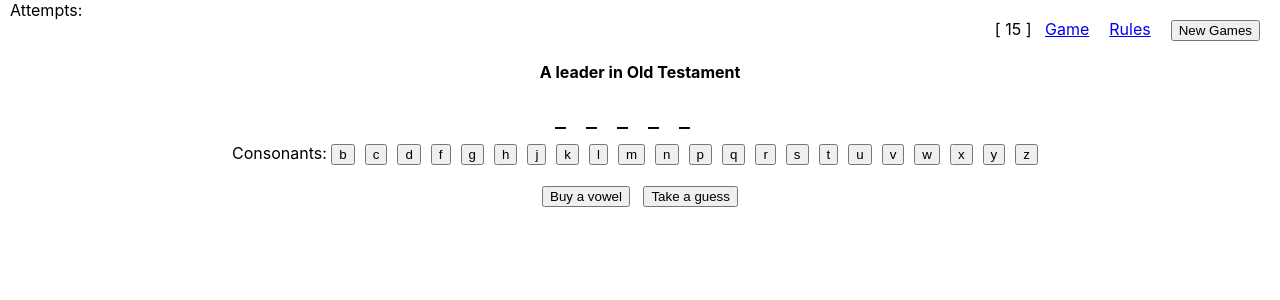
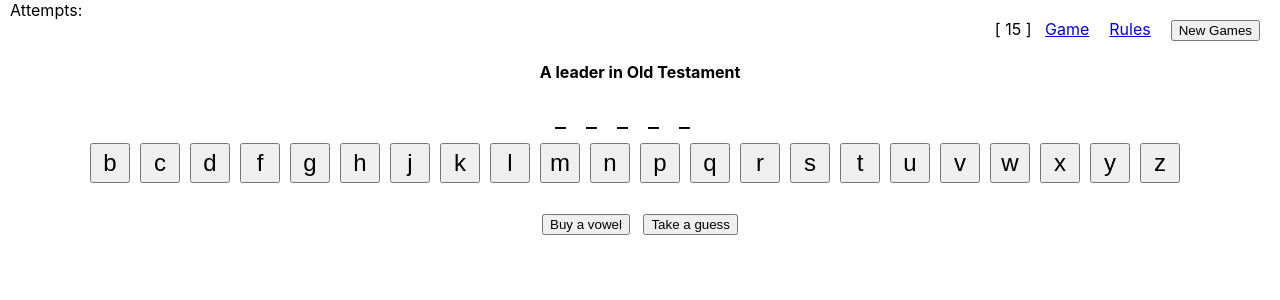
Before and after one commit to cmak9149/wheeloffortune, a React (Create React App) app: page / in a window 1280 px wide. Shown: the top 300 px of the page. Built offline with nearby package versions, Linux system fonts and the light colour scheme.

Commit message:
change button look and feel

```diff
--- a/src/App.css
+++ b/src/App.css
@@ -87,3 +87,10 @@ main {
 .responseSection {
   margin-top: 10px;
 }
+
+.responseSection button.letterKey {
+  font-size: 24px;
+  width: 40px;
+  height: 40px;
+  margin-bottom: 10px;
+}
--- a/src/components/Phase.js
+++ b/src/components/Phase.js
@@ -39,7 +39,7 @@ const Phase = () => {
         })}
         <br />
         <div className="responseSection">
-          Consonants: {consonants.map(c => {
+          {consonants.map(c => {
             return <button key={c} className="letterKey" onClick={ () => { tryAConsonant(c) } } >{c}</button>
           })}
           <br />
```
